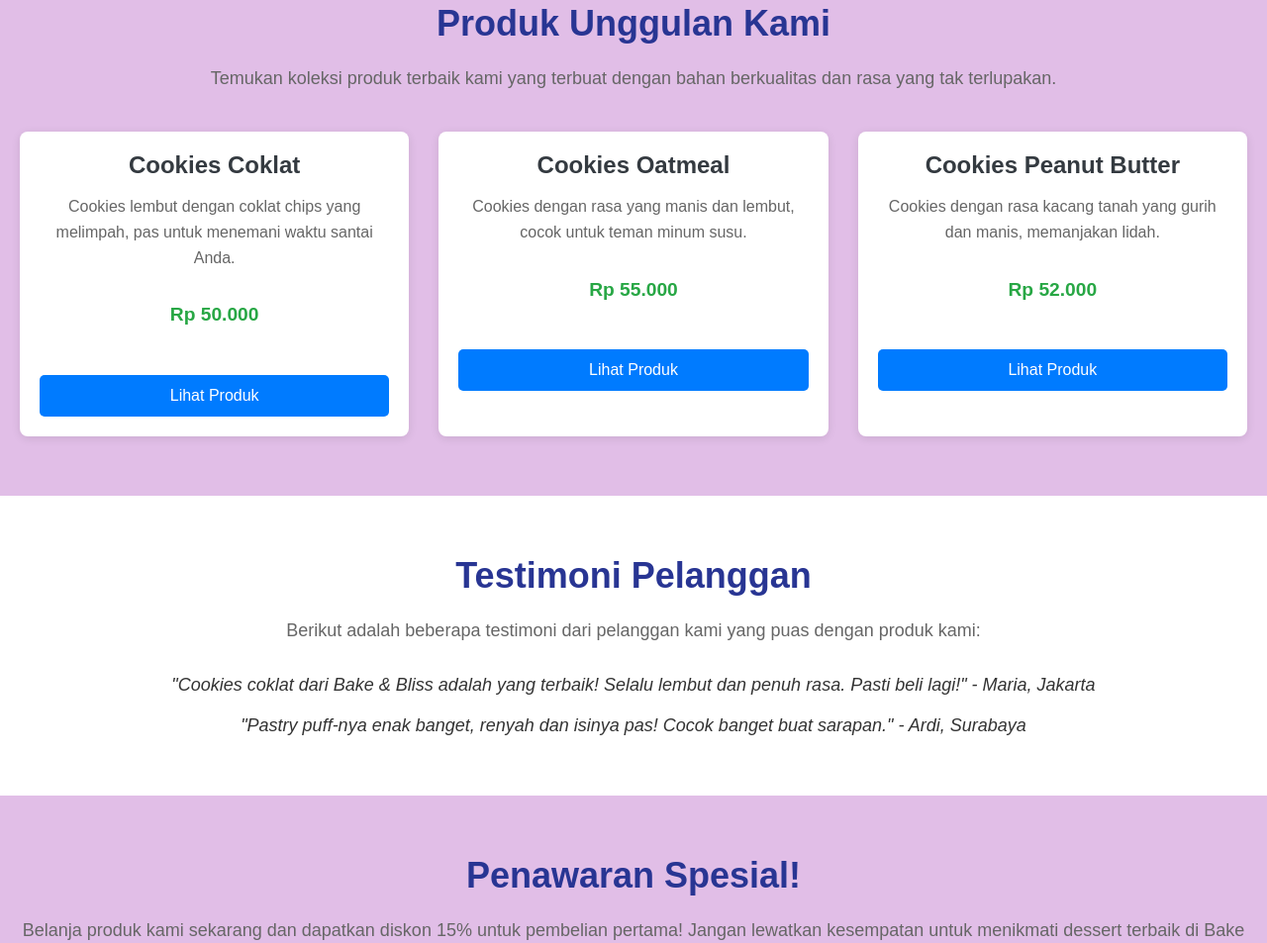
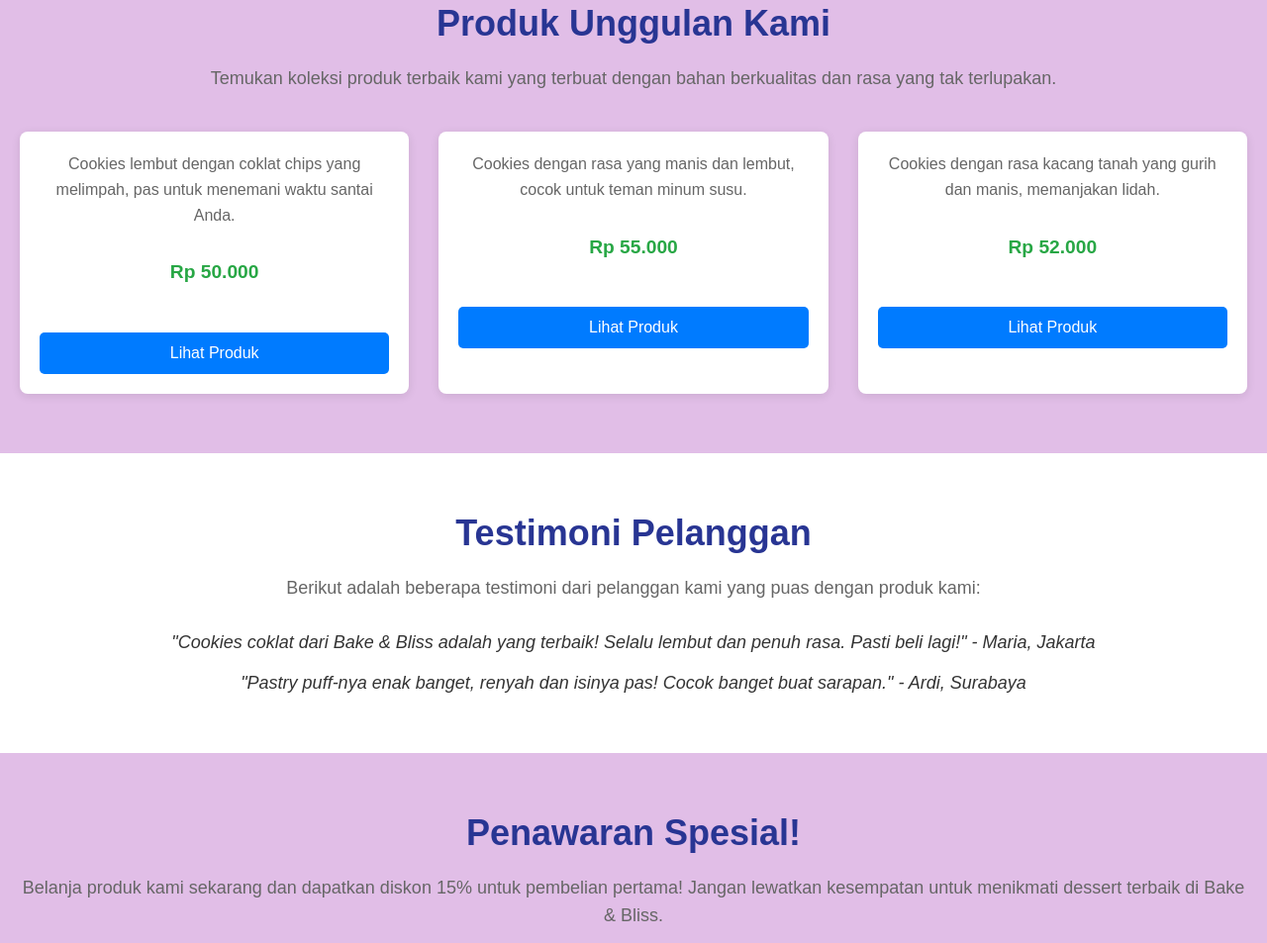
Before and after one commit to BakeAndBlissTeam/Bake-Bliss, a plain HTML site: page index.html in a window 1280 px wide. Shown: the part 866-1819 px from the top of the page at 99% size. Drawn offline with Linux system fonts and the light colour scheme; files whose address does not match are found by name.

Commit message:
menghapus card title

```diff
--- a/index.html
+++ b/index.html
@@ -218,7 +218,7 @@
             <div class="product-card">
 
                 <div class="card-body">
-                    <h3 class="card-title">Cookies Coklat</h3>
+
                     <p class="card-text">Cookies lembut dengan coklat chips yang melimpah, pas untuk menemani waktu santai Anda.</p>
                     <p class="card-price">Rp 50.000</p>
                     <a href="Produk.html" class="btn">Lihat Produk</a>
@@ -228,7 +228,7 @@
             <!-- Product 2 -->
             <div class="product-card">
                 <div class="card-body">
-                    <h3 class="card-title">Cookies Oatmeal</h3>
+
                     <p class="card-text">Cookies dengan rasa yang manis dan lembut, cocok untuk teman minum susu.</p>
                     <p class="card-price">Rp 55.000</p>
                     <a href="Produk.html" class="btn">Lihat Produk</a>
@@ -239,7 +239,7 @@
             <div class="product-card">
 
                 <div class="card-body">
-                    <h3 class="card-title">Cookies Peanut Butter</h3>
+
                     <p class="card-text">Cookies dengan rasa kacang tanah yang gurih dan manis, memanjakan lidah.</p>
                     <p class="card-price">Rp 52.000</p>
                     <a href="Produk.html" class="btn">Lihat Produk</a>
```
